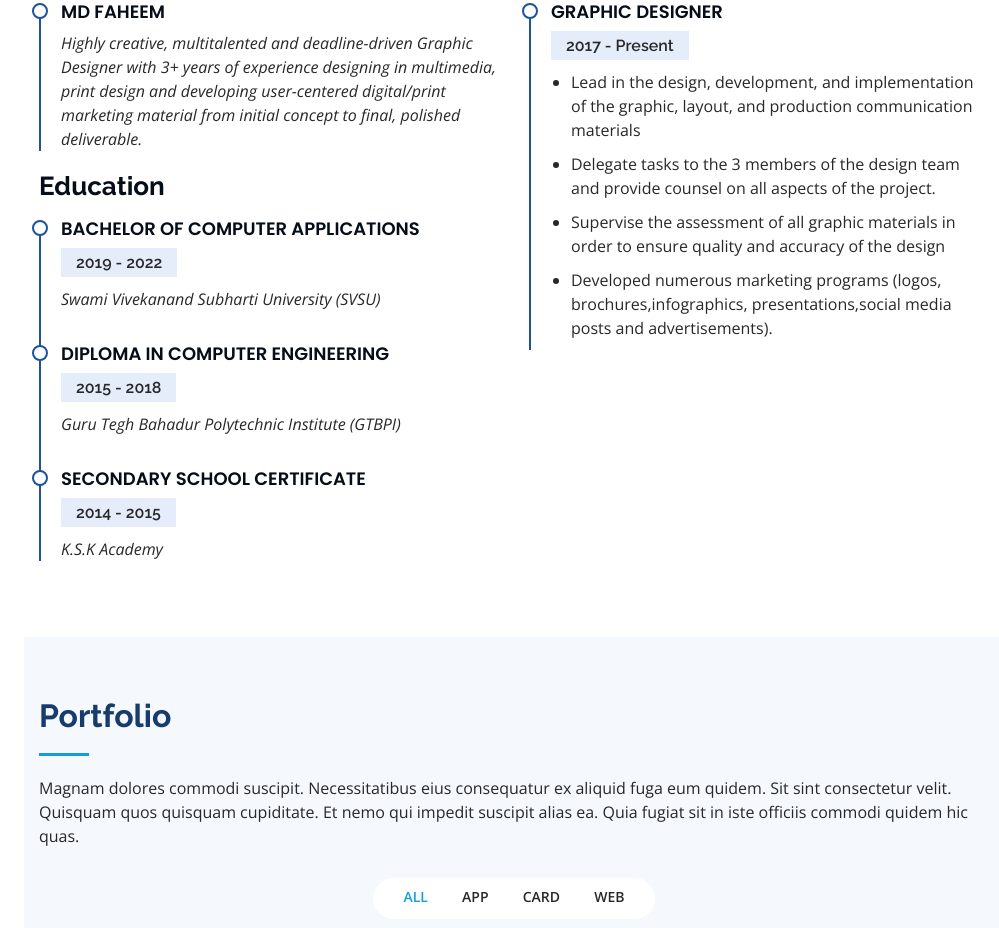
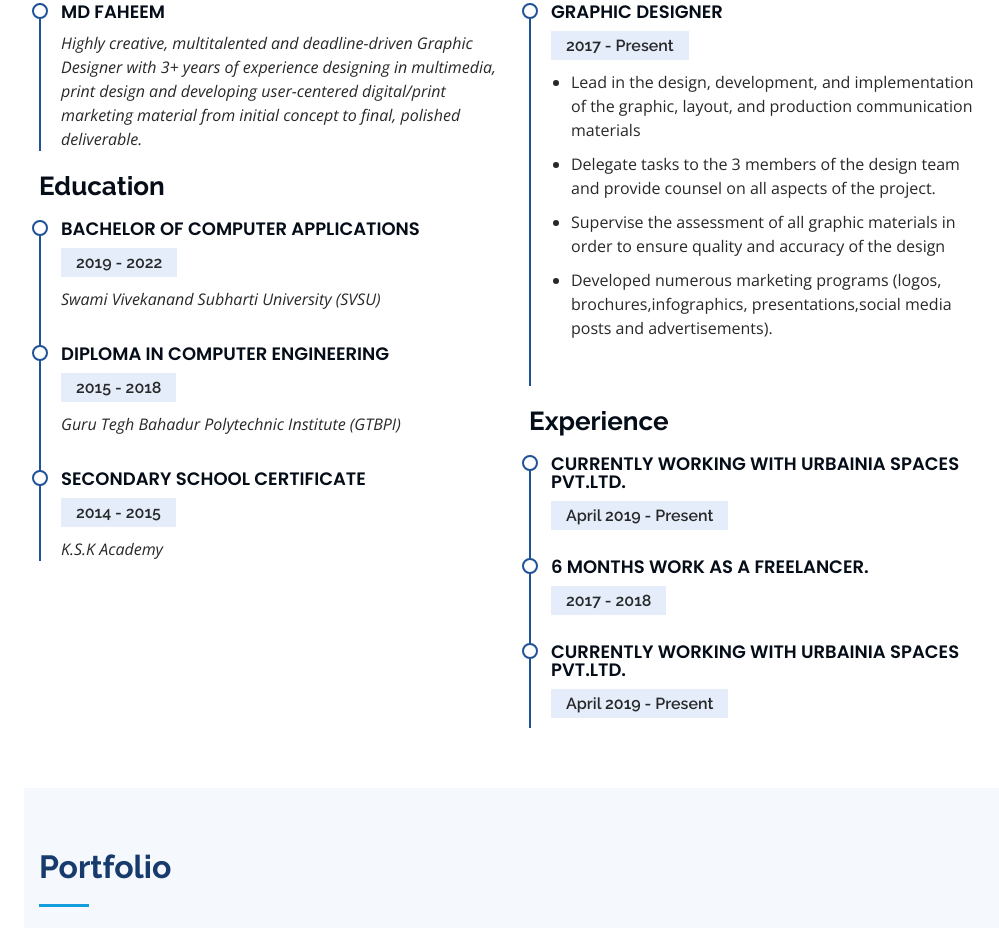
Before and after one commit to Jerrys324/Faheemcreation.com, a plain HTML site: page index.html in a window 1280 px wide. Shown: the part 2065-2993 px from the top of the page, without its empty margins (276-1275 px from the left). Drawn offline with nearby package versions, Linux system fonts and the light colour scheme.

Commit message:
Update index.html

```diff
--- a/index.html
+++ b/index.html
@@ -240,8 +240,22 @@
                 <li>Developed numerous marketing programs (logos, brochures,infographics, presentations,social media posts and advertisements).</li>
               </ul>
             </div>
+               <h3 class="resume-title"> Experience</h3>
+            <div class="resume-item">
+              <h4>Currently working with URBAINIA SPACES PVT.LTD. </h4>
+              <h5>April 2019 - Present</h5>
 
+            </div>
+               <div class="resume-item">
+              <h4>6 Months work as a Freelancer. </h4>
+              <h5>2017 - 2018</h5>
 
+            </div>
+            <div class="resume-item">
+              <h4>Currently working with URBAINIA SPACES PVT.LTD. </h4>
+              <h5>April 2019 - Present</h5>
+
+            </div>
           </div>
         </div>
 
```
